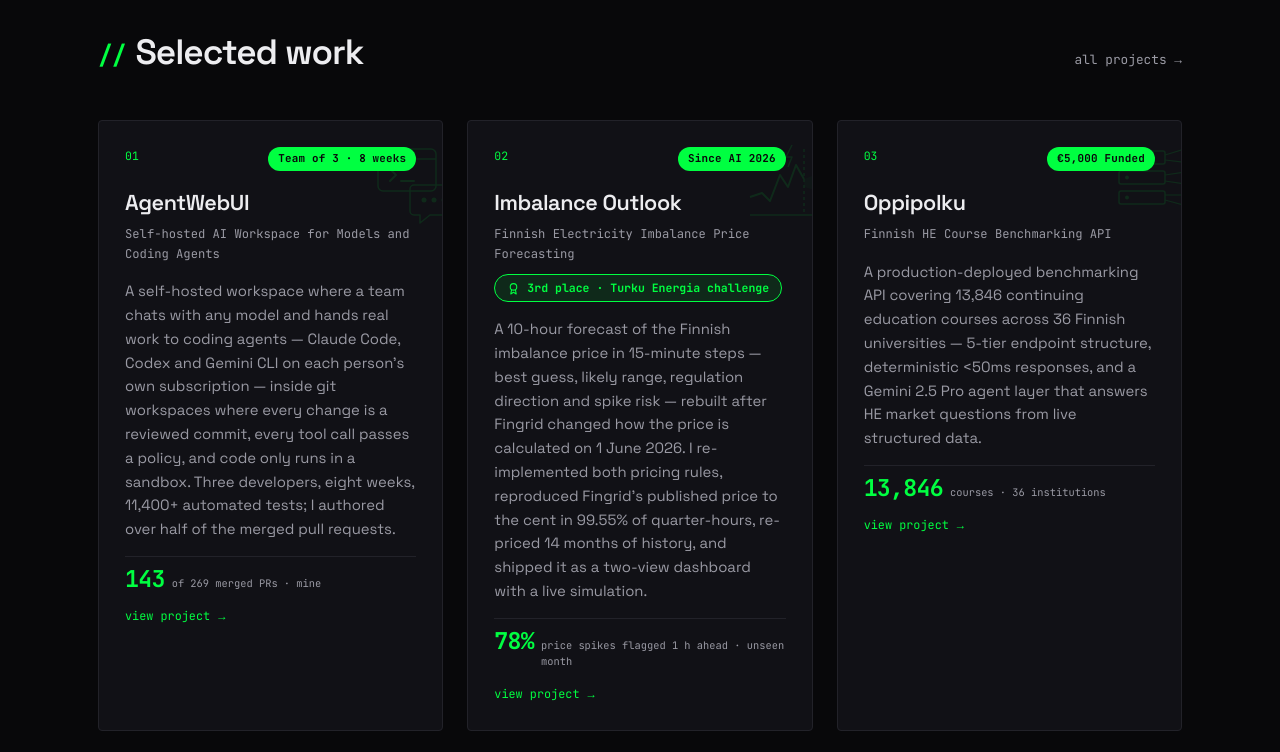
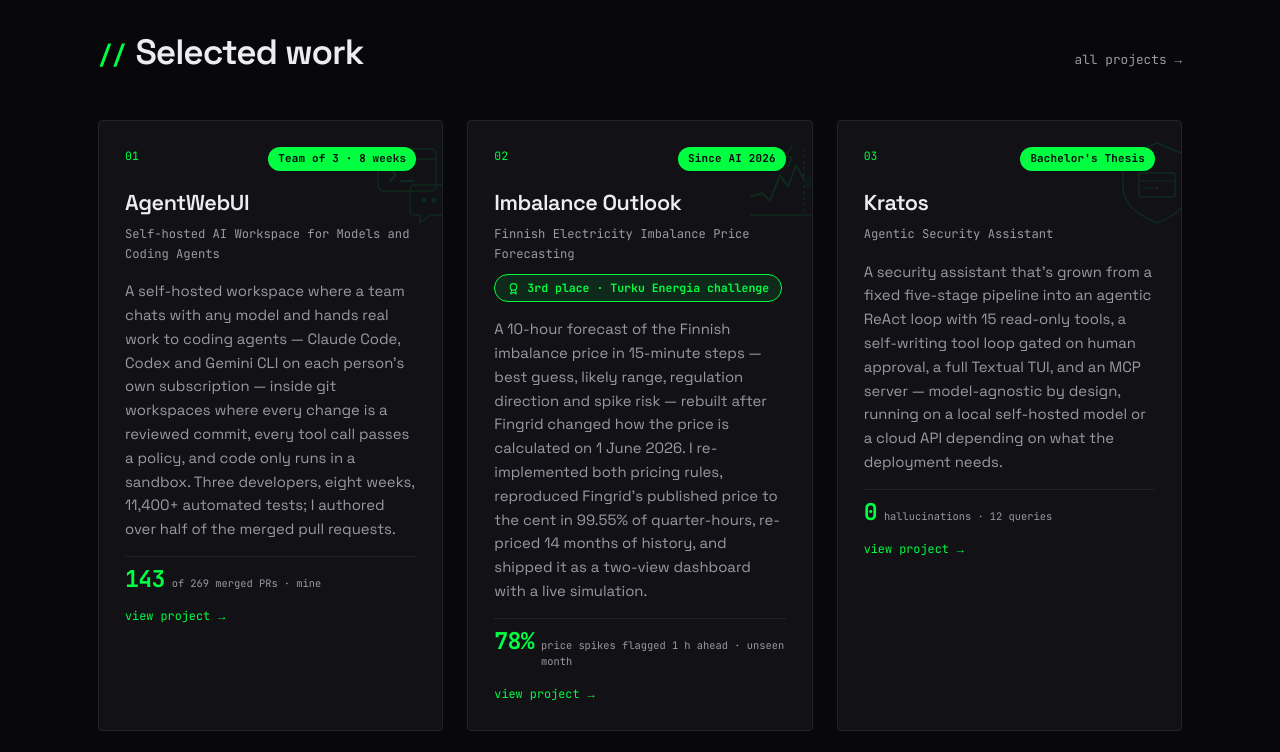
Before and after one commit to TahrimWalid/TahrimWalid.github.io, a plain HTML site: page index.html in a window 1280 px wide. Shown: the part 880-1632 px from the top of the page. Drawn offline with Linux system fonts and the light colour scheme.

Commit message:
Kratos third, Oppipolku fourth; skills with icons; readable icon colours for pandas, Tailscale and Incus

```diff
--- a/index.html
+++ b/index.html
@@ -277,35 +277,6 @@ const PROJECTS = [
     ],
   },
   {
-    id: 'oppipolku',
-    name: 'Oppipolku',
-    tagline: '€5,000 Funded',
-    subtitle: 'Finnish HE Course Benchmarking API',
-    tag: '€5,000 Funded',
-    stat: { value: '13,846', label: 'courses · 36 institutions' },
-    oneliner: "A production-deployed benchmarking API covering 13,846 continuing education courses across 36 Finnish universities — 5-tier endpoint structure, deterministic <50ms responses, and a Gemini 2.5 Pro agent layer that answers HE market questions from live structured data.",
-    stack: ['Python','FastAPI','Docker','Gemini 2.5 Pro','Open WebUI','Tailscale','systemd','Linux'],
-    links: [],
-    note: 'Repo private — code available on request.',
-    description: [
-      "Oppipolku is a course benchmarking API for the Finnish higher education market, awarded €5,000 by the TAMK Foundation. The dataset covers 13,846 continuing education courses scraped from opin.fi across 36 institutions. All data loads into memory at startup; every request hits pure computation functions with no database round-trip — p99 latency under 50ms.",
-      "The API is structured in five tiers: market-wide aggregates (price, ECTS, language, delivery distributions), per-organization snapshots and side-by-side comparisons, dimensional breakdowns (delivery, availability, themes, study fields, credits, pricing per org), rankings and gap analysis, and a course search endpoint supporting eight combinable filters. The data pipeline runs nightly via a systemd timer, fetches from opin.fi, and auto-deploys via a git-polling script every three minutes.",
-      "The AI layer is a Gemini 2.5 Pro assistant running inside Open WebUI with a 19-function Python tool that calls the benchmark API. A middleware patch was required to fix a Gemini streaming tool-call bug in Open WebUI — the patch is idempotent and ships in the repo. The whole stack (API + Open WebUI) runs on a single ARM homelab node behind Tailscale Serve with auto-issued TLS, reachable from any device on the tailnet.",
-    ],
-    stages: [
-      'Data pipeline: reverse-engineering opin.fi to scrape 13,846 courses',
-      '/benchmark/snapshot/TAMK — full org profile, <20ms response',
-      '/market/gaps?org=TAMK — where TAMK trails the national average',
-      'Gemini 2.5 Pro agent calling the tool to answer a market question',
-    ],
-    stageDemos: [
-      'demos/oppipolku-pipeline.html',
-      'demos/oppipolku-snapshot.html',
-      'demos/oppipolku-marketgaps.html',
-      'demos/oppipolku-agent.html',
-    ],
-  },
-  {
     id: 'kratos',
     name: 'Kratos',
     tagline: "Bachelor's Thesis",
@@ -338,6 +309,35 @@ const PROJECTS = [
       'demos/kratos-evoloop.html',
       'demos/kratos-palette.html',
       'demos/kratos-settings.html',
+    ],
+  },
+  {
+    id: 'oppipolku',
+    name: 'Oppipolku',
+    tagline: '€5,000 Funded',
+    subtitle: 'Finnish HE Course Benchmarking API',
+    tag: '€5,000 Funded',
+    stat: { value: '13,846', label: 'courses · 36 institutions' },
+    oneliner: "A production-deployed benchmarking API covering 13,846 continuing education courses across 36 Finnish universities — 5-tier endpoint structure, deterministic <50ms responses, and a Gemini 2.5 Pro agent layer that answers HE market questions from live structured data.",
+    stack: ['Python','FastAPI','Docker','Gemini 2.5 Pro','Open WebUI','Tailscale','systemd','Linux'],
+    links: [],
+    note: 'Repo private — code available on request.',
+    description: [
+      "Oppipolku is a course benchmarking API for the Finnish higher education market, awarded €5,000 by the TAMK Foundation. The dataset covers 13,846 continuing education courses scraped from opin.fi across 36 institutions. All data loads into memory at startup; every request hits pure computation functions with no database round-trip — p99 latency under 50ms.",
+      "The API is structured in five tiers: market-wide aggregates (price, ECTS, language, delivery distributions), per-organization snapshots and side-by-side comparisons, dimensional breakdowns (delivery, availability, themes, study fields, credits, pricing per org), rankings and gap analysis, and a course search endpoint supporting eight combinable filters. The data pipeline runs nightly via a systemd timer, fetches from opin.fi, and auto-deploys via a git-polling script every three minutes.",
+      "The AI layer is a Gemini 2.5 Pro assistant running inside Open WebUI with a 19-function Python tool that calls the benchmark API. A middleware patch was required to fix a Gemini streaming tool-call bug in Open WebUI — the patch is idempotent and ships in the repo. The whole stack (API + Open WebUI) runs on a single ARM homelab node behind Tailscale Serve with auto-issued TLS, reachable from any device on the tailnet.",
+    ],
+    stages: [
+      'Data pipeline: reverse-engineering opin.fi to scrape 13,846 courses',
+      '/benchmark/snapshot/TAMK — full org profile, <20ms response',
+      '/market/gaps?org=TAMK — where TAMK trails the national average',
+      'Gemini 2.5 Pro agent calling the tool to answer a market question',
+    ],
+    stageDemos: [
+      'demos/oppipolku-pipeline.html',
+      'demos/oppipolku-snapshot.html',
+      'demos/oppipolku-marketgaps.html',
+      'demos/oppipolku-agent.html',
     ],
   },
   {
@@ -655,7 +655,7 @@ const num = i => String(i + 1).padStart(2, '0');
 // simpleicons doesn't carry at all (AWS, Azure, VS Code, PowerShell, Windows) --
 // a hard coverage gap, not a stylistic choice.
 const TECH_ICONS = {
-  'pandas':                 'https://cdn.simpleicons.org/pandas/150458',
+  'pandas':                 'https://cdn.simpleicons.org/pandas/E70488',
   'scikit-learn':           'https://cdn.simpleicons.org/scikitlearn/F7931E',
   'Vue':                    'https://cdn.simpleicons.org/vuedotjs/4FC08D',
   'Python':                 'https://cdn.simpleicons.org/python/3776AB',
@@ -700,10 +700,25 @@ const TECH_ICONS = {
   'FastAPI':                'https://cdn.simpleicons.org/fastapi/009688',
   'Gemini 2.5 Pro':         'https://cdn.simpleicons.org/googlegemini/8E75B2',
   'Open WebUI':             'https://cdn.simpleicons.org/ollama/ffffff',
-  'Tailscale':              'https://cdn.simpleicons.org/tailscale/242424',
+  'Tailscale':              'https://cdn.simpleicons.org/tailscale/9A9AA4',
   'Textual':                'https://cdn.simpleicons.org/python/3776AB',
   'MCP':                    'https://cdn.simpleicons.org/anthropic/D97757',
   'Gemini':                 'https://cdn.simpleicons.org/googlegemini/8E75B2',
+  'SQL':                    'https://cdn.simpleicons.org/postgresql/4169E1',
+  'LightGBM':               'https://cdn.simpleicons.org/python/3776AB',
+  'Incus':                  'https://cdn.simpleicons.org/linuxcontainers/9A9AA4',
+  'Cloudflare':             'https://cdn.simpleicons.org/cloudflare/F38020',
+  'CI/CD':                  'https://cdn.simpleicons.org/githubactions/2088FF',
+  'ACP':                    'https://cdn.simpleicons.org/zedindustries/084CCF',
+  'Local LLMs (Ollama, vLLM, Llama.cpp)': 'https://cdn.simpleicons.org/ollama/ffffff',
+  'Forecasting (LightGBM, XGBoost)':      'https://cdn.simpleicons.org/scikitlearn/F7931E',
+  'Sigma & YARA rules':     'https://cdn.simpleicons.org/virustotal/394EFF',
+  'Log analysis':           'https://cdn.simpleicons.org/elasticstack/005571',
+  'Sandboxing':             'https://cdn.simpleicons.org/docker/2496ED',
+  'LLM agents & tool calling': 'https://cdn.simpleicons.org/anthropic/D97757',
+  'Evaluation harnesses':   'https://cdn.simpleicons.org/pytest/0A9EDC',
+  'Quantization':           'https://cdn.simpleicons.org/huggingface/FFD21E',
+  'Adversarial testing':    'https://cdn.simpleicons.org/kalilinux/557C94',
 };
 
 function techPill(t, bg, size, pad) {
@@ -790,7 +805,7 @@ function renderAbout() {
     <div data-reveal class="skill-card">
       <h3 style="margin:0 0 16px;font-family:var(--font-mono);font-size:0.82rem;font-weight:500;color:var(--accent);letter-spacing:0.02em">${g.cat}</h3>
       <div style="display:flex;flex-wrap:wrap;gap:8px">
-        ${g.items.map(item => `<span style="font-family:var(--font-mono);font-size:0.72rem;padding:6px 11px;border:1px solid var(--border);border-radius:var(--radius);color:var(--text-dim);background:var(--bg)">${item}</span>`).join('')}
+        ${g.items.map(item => techPill(item, 'var(--bg)', '0.72rem', '6px 11px')).join('')}
       </div>
     </div>`).join('');
 
```
